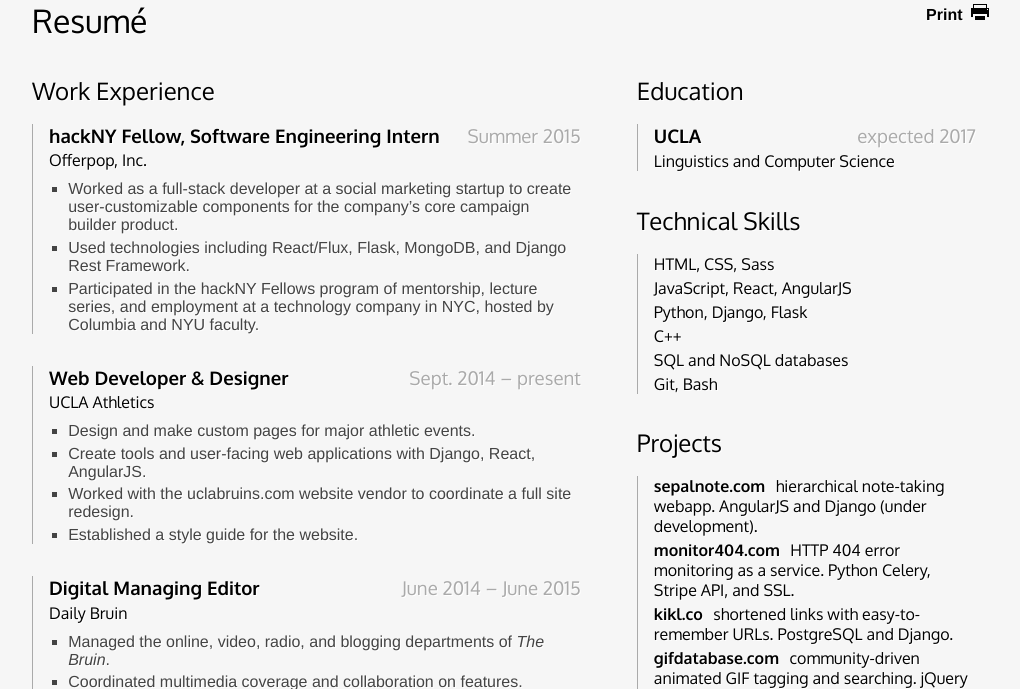
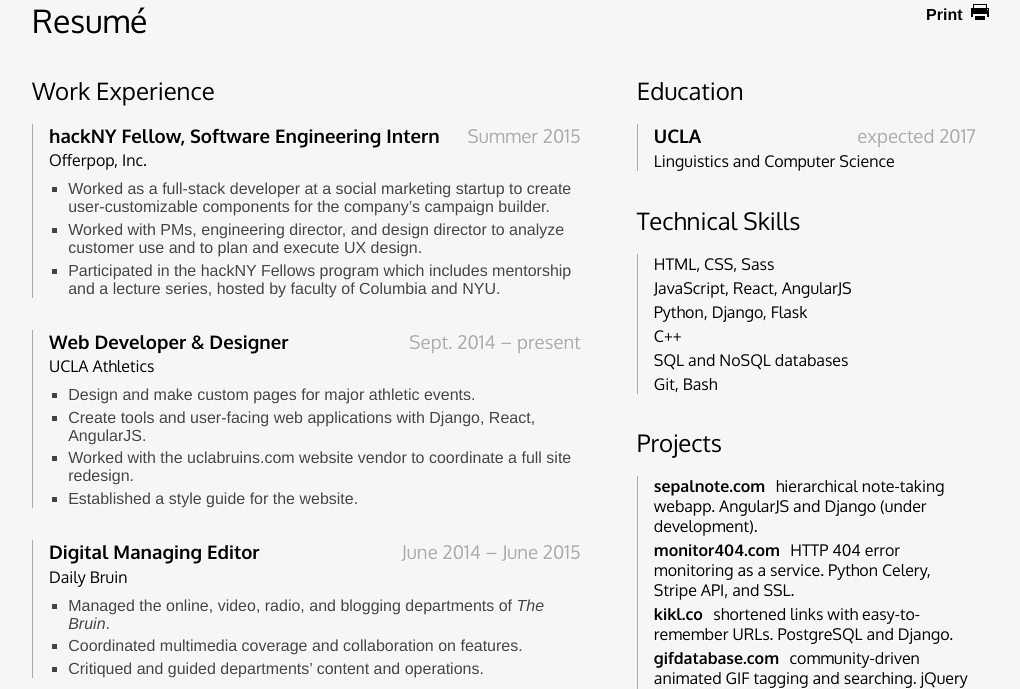
Before and after one commit to liddiard/harrisonliddiard.com, a Django app: page /resume/ in a window 1280 px wide. Shown: the part 206-895 px from the top of the page, without its empty margins (128-1148 px from the left). Run offline with Django 3.2, Linux system fonts and the light colour scheme; some libraries are stand-ins or nearby versions.

Commit message:
updated resume bullets

```diff
--- a/harrisonliddiard/templates/resume.html
+++ b/harrisonliddiard/templates/resume.html
@@ -13,9 +13,9 @@
             <h3 class="position">hackNY Fellow, Software Engineering Intern <span class="date">Summer 2015</span></h3>
             <h4 class="company">Offerpop, Inc.</h4>
             <ul>
-                <li>Worked as a full-stack developer at a social marketing startup to create user-customizable components for the company&rsquo;s core campaign builder product.</li>
-                <li>Used technologies including React/Flux, Flask, MongoDB, and Django Rest Framework.</li>
-                <li>Participated in the hackNY Fellows program of mentorship, lecture series, and employment at a technology company in NYC, hosted by Columbia and NYU faculty.</li>
+                <li>Worked as a full-stack developer at a social marketing startup to create user-customizable components for the company&rsquo;s campaign builder.</li>
+                <li>Worked with PMs, engineering director, and design director to analyze customer use and to plan and execute UX design.</li>
+                <li>Participated in the hackNY Fellows program which includes mentorship and a lecture series, hosted by faculty of Columbia and NYU.</li>
             </ul>
         </div>
         <div class="item">
```
